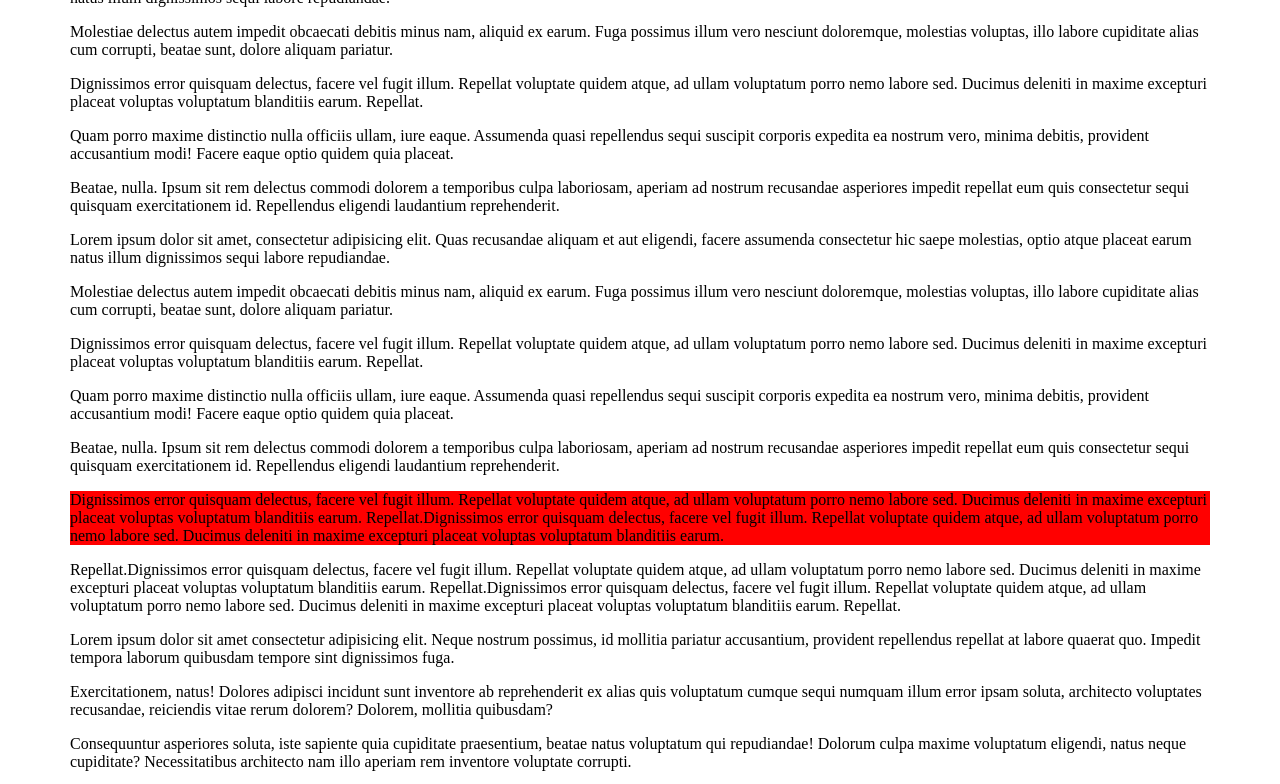
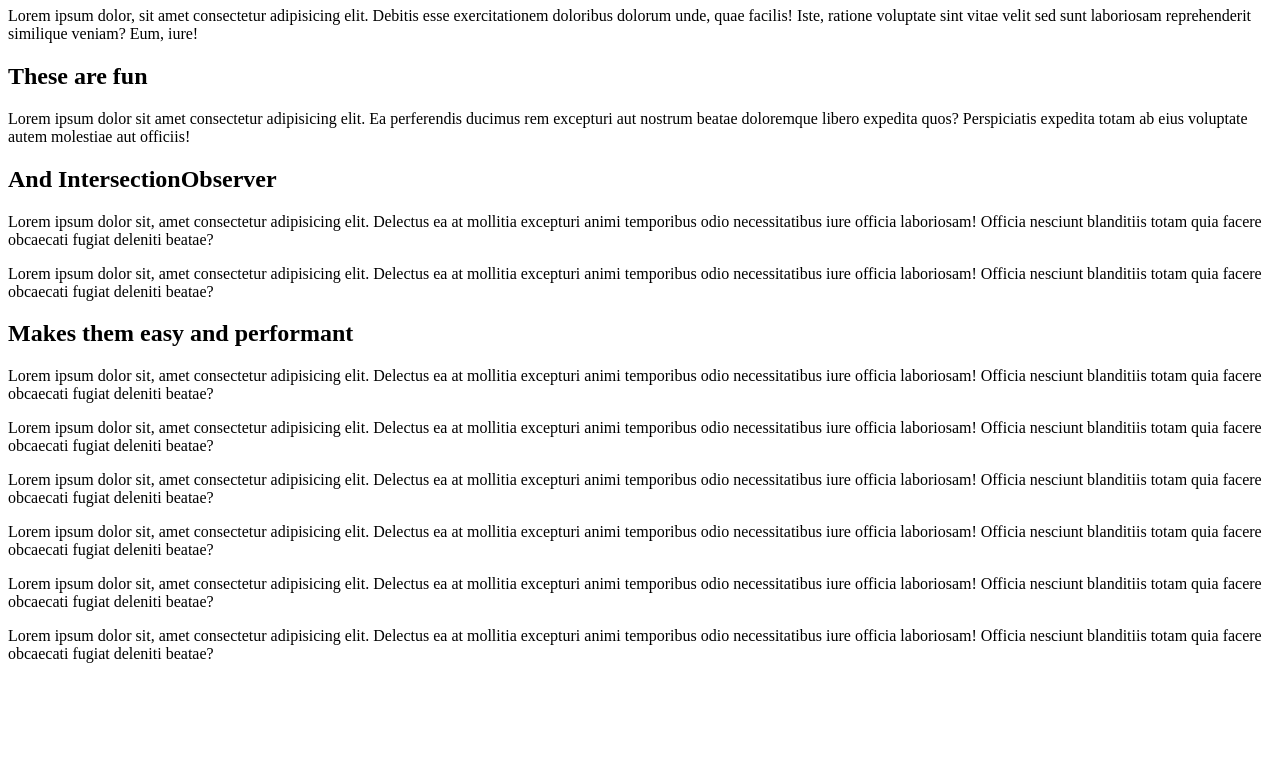
Before and after one commit to jeromecoupe/scrolltriggered_css_animations, a website with bundled scripts: page index.html in a window 1280 px wide. Shown: the part 73-857 px from the top of the page. After the commit the page ends 800 px from the top, so only its background shows below. Built offline with nearby package versions, Linux system fonts and the light colour scheme.

Commit message:
Simplified version with French comments

```diff
--- a/css/screen.css
+++ /dev/null
@@ -1,75 +0,0 @@
-.page {
-  margin: 0 auto;
-  padding: 20px;
-  max-width: 1140px;
-  overflow: hidden; /* hides offscreen animations */
-}
-
-.js-scroll-animate {
-  animation-duration: 1s;
-  animation-timing-function: cubic-bezier(0.215, 0.61, 0.355, 1);
-  animation-iteration-count: 1;
-  animation-fill-mode: both;
-}
-
-.is-paused {
-  animation-play-state: paused;
-}
-
-.is-running {
-  animation-play-state: running;
-}
-
-/* ---------------------------------------
-slide in from left
---------------------------------------- */
-@keyframes slideInLeft {
-  0% {
-    opacity: 0;
-    transform: translate3d(0, 0, 0);
-  }
-
-  1% {
-    transform: translate3d(-200px, 0, 0);
-  }
-
-  100% {
-    opacity: 1;
-    transform: translate3d(0, 0, 0);
-  }
-}
-
-.js-scroll-animate--slideinleft {
-  animation-name: slideInLeft;
-}
-
-/* ---------------------------------------
-slide in from right
---------------------------------------- */
-@keyframes slideInRight {
-  0% {
-    opacity: 0;
-    transform: translate3d(0, 0, 0);
-  }
-
-  1% {
-    transform: translate3d(200px, 0, 0);
-  }
-
-  100% {
-    opacity: 1;
-    transform: translate3d(0, 0, 0);
-  }
-}
-
-.js-scroll-animate--slideinright {
-  animation-name: slideInRight;
-}
-
-/* ---------------------------------------
-=test
---------------------------------------- */
-
-.test {
-  background-color: red;
-}
--- /dev/null
+++ b/css/styles.css
@@ -0,0 +1,77 @@
+body {
+  overflow-x: hidden;
+}
+
+@keyframes slideFromBottom {
+  0% {
+    opacity: 0;
+    transform: translate3d(0, 0, 0);
+  }
+  1% {
+    opacity: 0;
+    transform: translate3d(0, 50px, 0);
+  }
+  100% {
+    opacity: 1;
+    transform: translate3d(0, 0, 0);
+  }
+}
+
+@keyframes slideFromRight {
+  0% {
+    opacity: 0;
+    transform: translate3d(0, 0, 0);
+  }
+  1% {
+    opacity: 0;
+    transform: translate3d(50px, 0, 0);
+  }
+  100% {
+    opacity: 1;
+    transform: translate3d(0, 0, 0);
+  }
+}
+
+@keyframes slideFromLeft {
+  0% {
+    opacity: 0;
+    transform: translate3d(0, 0, 0);
+  }
+  1% {
+    opacity: 0;
+    transform: translate3d(-50px, 0, 0);
+  }
+  100% {
+    opacity: 1;
+    transform: translate3d(0, 0, 0);
+  }
+}
+
+[data-scrollanimation] {
+  animation-play-state: paused;
+}
+
+[data-scrollanimation-running] {
+  animation-play-state: running;
+}
+
+.slideFromBottom {
+  animation-name: slideFromBottom;
+  animation-duration: 0.2s;
+  animation-timing-function: ease-out;
+  animation-fill-mode: both;
+}
+
+.slideFromRight {
+  animation-name: slideFromRight;
+  animation-duration: 0.2s;
+  animation-timing-function: ease-out;
+  animation-fill-mode: both;
+}
+
+.slideFromLeft {
+  animation-name: slideFromLeft;
+  animation-duration: 0.2s;
+  animation-timing-function: ease-out;
+  animation-fill-mode: both;
+}
--- a/index.html
+++ b/index.html
@@ -1,48 +1,26 @@
 <!DOCTYPE html>
 <html lang="en">
-
 <head>
-  <meta charset="utf-8">
-  <title>Test for animations on scroll</title>
+  <meta charset="UTF-8">
   <meta name="viewport" content="width=device-width, initial-scale=1.0">
-  <link rel="stylesheet" href="css/screen.css">
+  <title>Scroll-triggered animations</title>
+  <link rel="stylesheet" href="css/styles.css">
+  <script type="module" src="js/main.js"></script>
 </head>
-
 <body>
-  <div class="page">
-    <p>Lorem ipsum dolor sit amet, consectetur adipisicing elit. Quas recusandae aliquam et aut eligendi, facere assumenda consectetur hic saepe molestias, optio atque placeat earum natus illum dignissimos sequi labore repudiandae.</p>
-    <p>Molestiae delectus autem impedit obcaecati debitis minus nam, aliquid ex earum. Fuga possimus illum vero nesciunt doloremque, molestias voluptas, illo labore cupiditate alias cum corrupti, beatae sunt, dolore aliquam pariatur.</p>
-    <p>Dignissimos error quisquam delectus, facere vel fugit illum. Repellat voluptate quidem atque, ad ullam voluptatum porro nemo labore sed. Ducimus deleniti in maxime excepturi placeat voluptas voluptatum blanditiis earum. Repellat.</p>
-    <p>Quam porro maxime distinctio nulla officiis ullam, iure eaque. Assumenda quasi repellendus sequi suscipit corporis expedita ea nostrum vero, minima debitis, provident accusantium modi! Facere eaque optio quidem quia placeat.</p>
-    <p>Beatae, nulla. Ipsum sit rem delectus commodi dolorem a temporibus culpa laboriosam, aperiam ad nostrum recusandae asperiores impedit repellat eum quis consectetur sequi quisquam exercitationem id. Repellendus eligendi laudantium reprehenderit.</p>
-    <p>Lorem ipsum dolor sit amet, consectetur adipisicing elit. Quas recusandae aliquam et aut eligendi, facere assumenda consectetur hic saepe molestias, optio atque placeat earum natus illum dignissimos sequi labore repudiandae.</p>
-    <p>Molestiae delectus autem impedit obcaecati debitis minus nam, aliquid ex earum. Fuga possimus illum vero nesciunt doloremque, molestias voluptas, illo labore cupiditate alias cum corrupti, beatae sunt, dolore aliquam pariatur.</p>
-    <p>Dignissimos error quisquam delectus, facere vel fugit illum. Repellat voluptate quidem atque, ad ullam voluptatum porro nemo labore sed. Ducimus deleniti in maxime excepturi placeat voluptas voluptatum blanditiis earum. Repellat.</p>
-    <p>Quam porro maxime distinctio nulla officiis ullam, iure eaque. Assumenda quasi repellendus sequi suscipit corporis expedita ea nostrum vero, minima debitis, provident accusantium modi! Facere eaque optio quidem quia placeat.</p>
-    <p>Beatae, nulla. Ipsum sit rem delectus commodi dolorem a temporibus culpa laboriosam, aperiam ad nostrum recusandae asperiores impedit repellat eum quis consectetur sequi quisquam exercitationem id. Repellendus eligendi laudantium reprehenderit.</p>
-    <div class="test" data-scroll-animation="true" data-scroll-animation-type="slideInLeft">
-      <p>Dignissimos error quisquam delectus, facere vel fugit illum. Repellat voluptate quidem atque, ad ullam voluptatum porro nemo labore sed. Ducimus deleniti in maxime excepturi placeat voluptas voluptatum blanditiis earum. Repellat.Dignissimos error quisquam delectus, facere vel fugit illum. Repellat voluptate quidem atque, ad ullam voluptatum porro nemo labore sed. Ducimus deleniti in maxime excepturi placeat voluptas voluptatum blanditiis earum.</p>
-    </div>
-    <p>Repellat.Dignissimos error quisquam delectus, facere vel fugit illum. Repellat voluptate quidem atque, ad ullam voluptatum porro nemo labore sed. Ducimus deleniti in maxime excepturi placeat voluptas voluptatum blanditiis earum. Repellat.Dignissimos error quisquam delectus, facere vel fugit illum. Repellat voluptate quidem atque, ad ullam voluptatum porro nemo labore sed. Ducimus deleniti in maxime excepturi placeat voluptas voluptatum blanditiis earum. Repellat.</p>
-    <p>Lorem ipsum dolor sit amet consectetur adipisicing elit. Neque nostrum possimus, id mollitia pariatur accusantium, provident repellendus repellat at labore quaerat quo. Impedit tempora laborum quibusdam tempore sint dignissimos fuga.</p>
-    <p>Exercitationem, natus! Dolores adipisci incidunt sunt inventore ab reprehenderit ex alias quis voluptatum cumque sequi numquam illum error ipsam soluta, architecto voluptates recusandae, reiciendis vitae rerum dolorem? Dolorem, mollitia quibusdam?</p>
-    <p>Consequuntur asperiores soluta, iste sapiente quia cupiditate praesentium, beatae natus voluptatum qui repudiandae! Dolorum culpa maxime voluptatum eligendi, natus neque cupiditate? Necessitatibus architecto nam illo aperiam rem inventore voluptate corrupti.</p>
-    <div class="test" data-scroll-animation="true" data-scroll-animation-type="slideInRight">
-      <p>Dignissimos error quisquam delectus, facere vel fugit illum. Repellat voluptate quidem atque, ad ullam voluptatum porro nemo labore sed. Ducimus deleniti in maxime excepturi placeat voluptas voluptatum blanditiis earum. Repellat.Dignissimos error quisquam delectus, facere vel fugit illum. Repellat voluptate quidem atque, ad ullam voluptatum porro nemo labore sed. Ducimus deleniti in maxime excepturi placeat voluptas voluptatum blanditiis earum.</p>
-    </div>
-    <p>Beatae, nulla. Ipsum sit rem delectus commodi dolorem a temporibus culpa laboriosam, aperiam ad nostrum recusandae asperiores impedit repellat eum quis consectetur sequi quisquam exercitationem id. Repellendus eligendi laudantium reprehenderit.</p>
-    <p>Lorem ipsum dolor sit amet consectetur adipisicing elit. Neque nostrum possimus, id mollitia pariatur accusantium, provident repellendus repellat at labore quaerat quo. Impedit tempora laborum quibusdam tempore sint dignissimos fuga.</p>
-    <p>Exercitationem, natus! Dolores adipisci incidunt sunt inventore ab reprehenderit ex alias quis voluptatum cumque sequi numquam illum error ipsam soluta, architecto voluptates recusandae, reiciendis vitae rerum dolorem? Dolorem, mollitia quibusdam?</p>
-    <p>Consequuntur asperiores soluta, iste sapiente quia cupiditate praesentium, beatae natus voluptatum qui repudiandae! Dolorum culpa maxime voluptatum eligendi, natus neque cupiditate? Necessitatibus architecto nam illo aperiam rem inventore voluptate corrupti.</p>
-    <p>Blanditiis, dignissimos fuga. Vel harum, omnis quod mollitia placeat nobis tenetur atque at. Molestias incidunt dolorum quis eaque commodi non doloribus consequuntur sapiente explicabo, laboriosam at necessitatibus autem iste dolorem.</p>
-    <p>Modi laborum ut eveniet perspiciatis! Optio odio, iure, fugit saepe sit voluptate laboriosam facilis sunt soluta vero totam ullam amet, minima corporis assumenda quas magnam aliquam officiis tenetur tempore tempora.</p>
-    <p>Beatae, nulla. Ipsum sit rem delectus commodi dolorem a temporibus culpa laboriosam, aperiam ad nostrum recusandae asperiores impedit repellat eum quis consectetur sequi quisquam exercitationem id. Repellendus eligendi laudantium reprehenderit.</p>
-  </div>
-
-  <script type="module">
-    import scrollAnims from './js/anims.js';
-    scrollAnims.init();
-  </script>
+  <h1>Scroll triggered animations</h1>
+  <p>Lorem ipsum dolor, sit amet consectetur adipisicing elit. Debitis esse exercitationem doloribus dolorum unde, quae facilis! Iste, ratione voluptate sint vitae velit sed sunt laboriosam reprehenderit similique veniam? Eum, iure!</p>
+  <h2>These are fun</h2>
+  <p>Lorem ipsum dolor sit amet consectetur adipisicing elit. Ea perferendis ducimus rem excepturi aut nostrum beatae doloremque libero expedita quos? Perspiciatis expedita totam ab eius voluptate autem molestiae aut officiis!</p>
+  <h2>And IntersectionObserver</h2>
+  <p data-scrollanimation data-scrollanimation-type="slideFromBottom">Lorem ipsum dolor sit, amet consectetur adipisicing elit. Delectus ea at mollitia excepturi animi temporibus odio necessitatibus iure officia laboriosam! Officia nesciunt blanditiis totam quia facere obcaecati fugiat deleniti beatae?</p>
+  <p>Lorem ipsum dolor sit, amet consectetur adipisicing elit. Delectus ea at mollitia excepturi animi temporibus odio necessitatibus iure officia laboriosam! Officia nesciunt blanditiis totam quia facere obcaecati fugiat deleniti beatae?</p>
+  <h2>Makes them easy and performant</h2>
+  <p>Lorem ipsum dolor sit, amet consectetur adipisicing elit. Delectus ea at mollitia excepturi animi temporibus odio necessitatibus iure officia laboriosam! Officia nesciunt blanditiis totam quia facere obcaecati fugiat deleniti beatae?</p>
+  <p data-scrollanimation data-scrollanimation-type="slideFromBottom">Lorem ipsum dolor sit, amet consectetur adipisicing elit. Delectus ea at mollitia excepturi animi temporibus odio necessitatibus iure officia laboriosam! Officia nesciunt blanditiis totam quia facere obcaecati fugiat deleniti beatae?</p>
+  <p data-scrollanimation data-scrollanimation-type="slideFromLeft">Lorem ipsum dolor sit, amet consectetur adipisicing elit. Delectus ea at mollitia excepturi animi temporibus odio necessitatibus iure officia laboriosam! Officia nesciunt blanditiis totam quia facere obcaecati fugiat deleniti beatae?</p>
+  <p data-scrollanimation data-scrollanimation-type="slideFromRight">Lorem ipsum dolor sit, amet consectetur adipisicing elit. Delectus ea at mollitia excepturi animi temporibus odio necessitatibus iure officia laboriosam! Officia nesciunt blanditiis totam quia facere obcaecati fugiat deleniti beatae?</p>
+  <p data-scrollanimation   data-scrollanimation-type="slideFromLeft">Lorem ipsum dolor sit, amet consectetur adipisicing elit. Delectus ea at mollitia excepturi animi temporibus odio necessitatibus iure officia laboriosam! Officia nesciunt blanditiis totam quia facere obcaecati fugiat deleniti beatae?</p>
+  <p data-scrollanimation data-scrollanimation-type="slideFromRight">Lorem ipsum dolor sit, amet consectetur adipisicing elit. Delectus ea at mollitia excepturi animi temporibus odio necessitatibus iure officia laboriosam! Officia nesciunt blanditiis totam quia facere obcaecati fugiat deleniti beatae?</p>
 </body>
-
 </html>
--- a/js/anims.js
+++ /dev/null
@@ -1,70 +0,0 @@
-/**
- * Variables
- */
-
-const animatedElements = document.querySelectorAll("[data-scroll-animation]");
-
-const SCROLLANIMATE_CLASS = "js-scroll-animate";
-const RUNNING_CLASS = "is-running";
-const PAUSED_CLASS = "is-paused";
-
-/**
- * observer options
- *
- * `root: null` viewport as intersection observer target
- * `threshold: 0.25` fire when 25% of the objects are in the viewport
- */
-
-let observerOptions = {
-  root: null,
-  threshold: 0.5
-};
-
-/**
- * Intersection Observer
- * Swap running / paused classes
- */
-let observer = new IntersectionObserver(entries => {
-  entries.forEach(entry => {
-    if (entry.isIntersecting) {
-      entry.target.classList.remove(PAUSED_CLASS);
-      entry.target.classList.add(RUNNING_CLASS);
-      observer.unobserve(entry.target);
-    }
-  });
-}, observerOptions);
-
-/**
- * Choose animation classes to apply
- */
-
-function whichType(animationType) {
-  animationType = animationType.toLowerCase();
-  let cssClass = `js-scroll-animate--${animationType}`;
-  return cssClass;
-}
-
-/**
- * Initialize
- *
- * Apply observer to all animated elements
- */
-
-function init() {
-  // cut the mustard
-  if (!"IntersectionObserver" in window) {
-    return false;
-  }
-
-  // loop through elements
-  // add classes and observer
-  animatedElements.forEach(el => {
-    el.classList.add(SCROLLANIMATE_CLASS);
-    el.classList.add(PAUSED_CLASS);
-    let animClass = whichType(el.dataset.scrollAnimationType);
-    el.classList.add(animClass);
-    observer.observe(el);
-  });
-}
-
-export default { init };
--- /dev/null
+++ b/js/main.js
@@ -0,0 +1,2 @@
+import { init } from "./modules/scroll-animations.js";
+init();
--- /dev/null
+++ b/js/modules/scroll-animations.js
@@ -0,0 +1,49 @@
+// data attibute pour dire que l'animation devient active
+const runningAttribute = "data-scrollanimation-running";
+
+// element à animer
+const animatedElements = document.querySelectorAll("[data-scrollanimation]");
+
+/**
+ * IntersectionObserver détecte des collisions entre un elment racine et un élément cible. Le mécanisme est analogue à celui de deux puces RFID attachées aux éléments, dont on détecte la collision
+ *
+ * - racine: définie dans les options d'IntersectionObserver (root)
+ * - cible: le ou les éléments auxquels sont attachés la "puce RFID" d'IntersectionObserver
+ */
+const observerOptions = {
+  // root: défini le viewport comme élément racine des collisions
+  // threshold 0.5: 50% de l'objet doit être en collision avec le viewport
+  root: null,
+  threshold: 0.5,
+};
+
+function init() {
+  if (!"IntersectionObserver" in window) return;
+  /**
+   * Création d'observer: prend une fonction de callback et des options
+   * - function callback: on regarde si un des item intersecte
+   *   si oui on start l'animation et on supprime l'observer
+   * - option: cf supra (racine et threshold)
+   */
+  const observer = new IntersectionObserver(function (observedItems) {
+    observedItems.forEach(function (item) {
+      if (item.isIntersecting) {
+        // attention intersection observer ne s'applique pas directement à des éléments (comme une puce RFID). Si vous voulez cibler l'élément auquel est attachée la puce RFID, il faut utiliser el.target
+        item.target.setAttribute(runningAttribute, true);
+        observer.unobserve(item.target);
+      }
+    });
+  }, observerOptions);
+
+  /**
+   * ajout des classes d'animation
+   * attacher un observer à chaque element
+   */
+  animatedElements.forEach(function (el) {
+    let animationClass = el.dataset.scrollanimationType;
+    el.classList.add(animationClass);
+    observer.observe(el);
+  });
+}
+
+export { init };
```
Also changed, not shown: package.json (+10 -16 lines), README.md, 1 other file.
